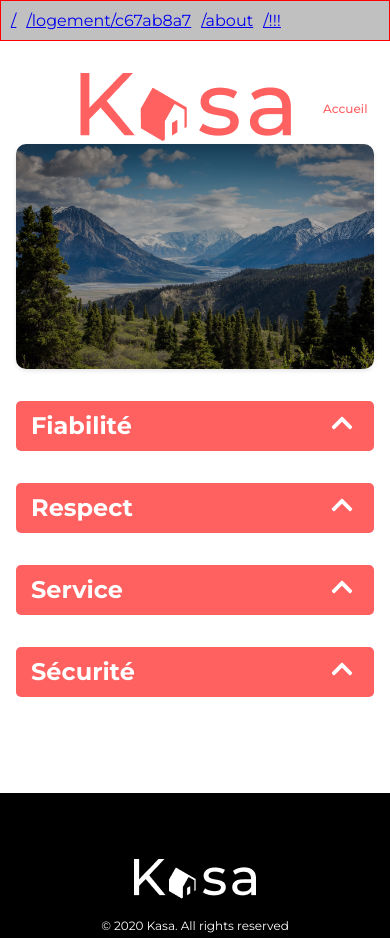
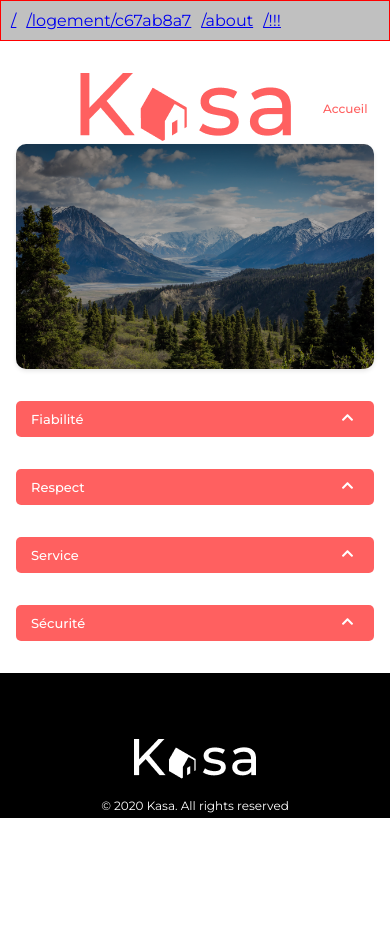
Before and after one commit to jcaldicote/P6-Kasa, a React (Vite) app: page /about in a window 390 px wide. Shown: the top 938 px of the page. After the commit the page ends 844 px from the top, so only its background shows below. Built offline with nearby package versions, Linux system fonts and the light colour scheme.

Commit message:
retouche response page about

```diff
--- a/src/pages/About.scss
+++ b/src/pages/About.scss
@@ -4,6 +4,15 @@
 
 @media screen and (max-width: 767px) {
   .collapse-container {
-    margin: 1rem 1rem 6rem 1rem;
+    margin: 1rem 1rem 1rem 1rem;
+  }
+  .Collapse {
+    &__element h1 {
+      font-size: 13px;
+      font-weight: 500;
+    }
+    &__content {
+      font-size: 16px;
+    }
   }
 }
```
